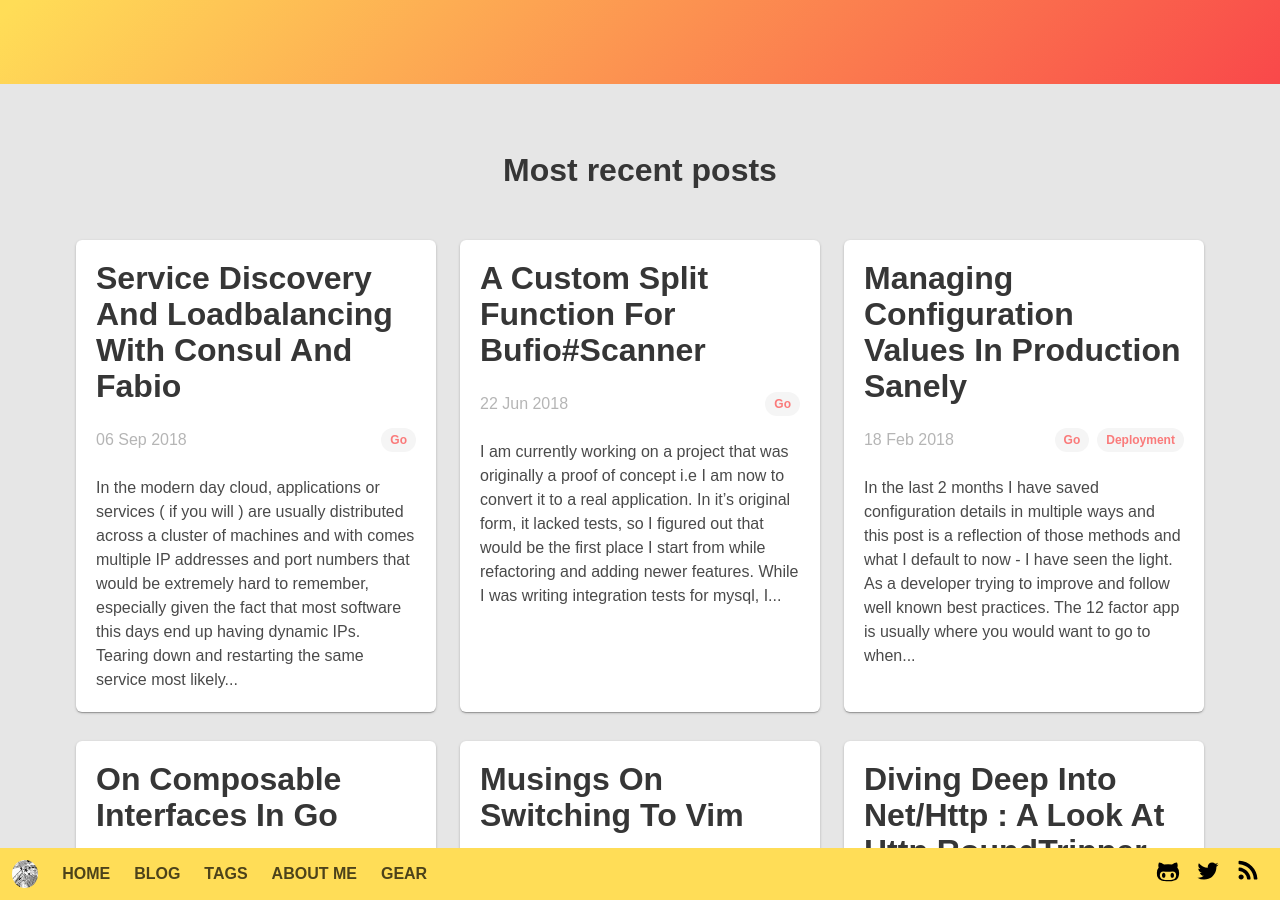
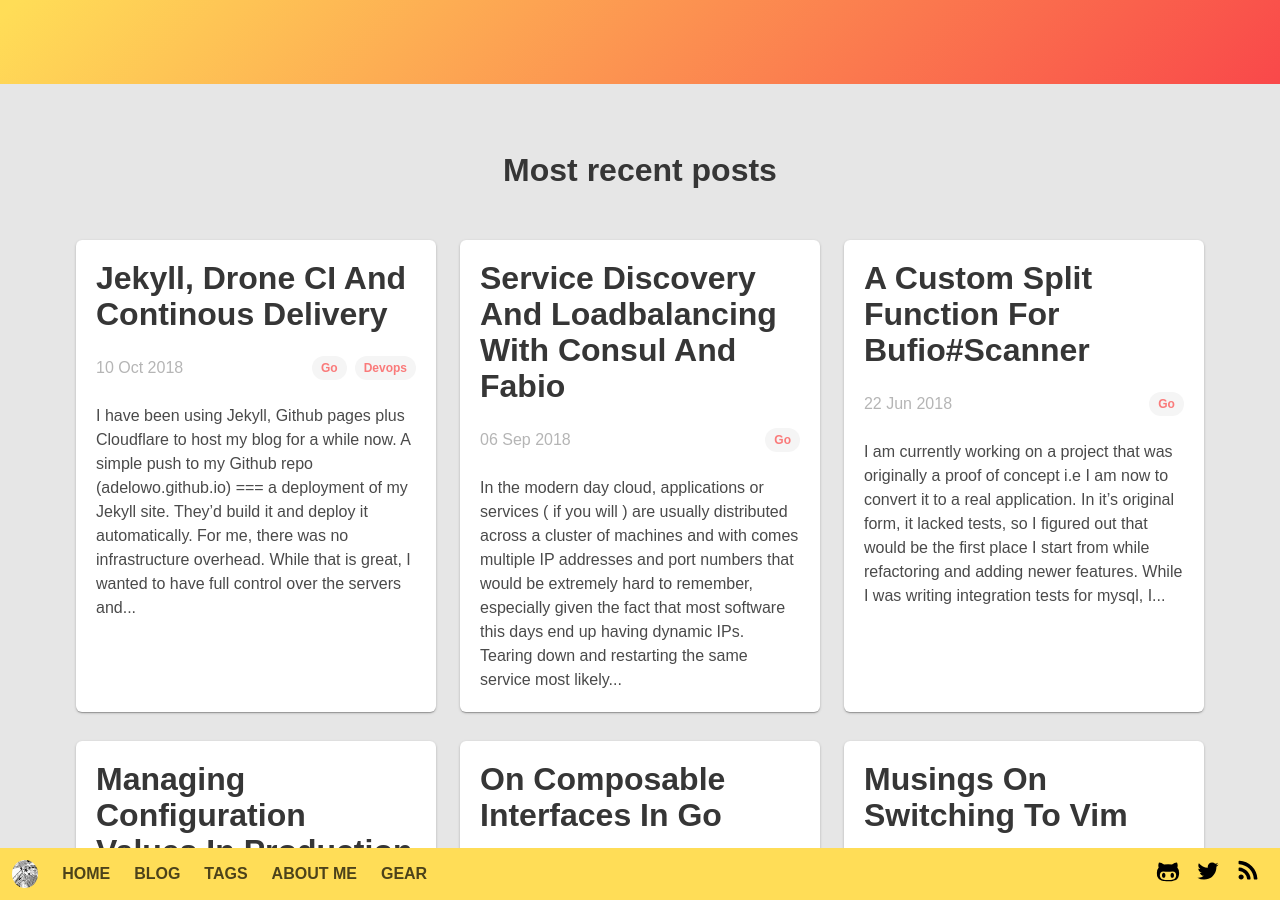
Before and after one commit to adelowo/portfolio, a Jekyll site: the page built from index.html, in a window 1280 px wide and 900 px high, scrolled down 455 px. Built offline with Jekyll 4.4.1, drawn with Linux system fonts in a browser that asks for light colours; some web fonts are replaced; some of the changed text lies outside the part shown.

Commit message:
started work on new blog post

```diff
--- a/_config.yml
+++ b/_config.yml
@@ -15,7 +15,7 @@ exclude:
 exclude: ['package.json', 'src', 'node_modules', 'Gemfile', 'Gemfile.lock','LICENSE','CNAME', 'README.md', 'yarn.lock', 'gulpfile.js']
 
 # Site settings
-title: Lanre-Adelowo - Software Developer interested in the web
+title: Lanre Adelowo - Software Developer interested in the web
 description: "A blog on Software Development"
 url: "https://lanre.wtf"
 # User settings
--- /dev/null
+++ b/_posts/2018-10-10-drone-ci-to-deploy-a-jekyll-site.md
@@ -0,0 +1,39 @@
+---
+layout: post
+tags: ["Go", "Devops"]
+title: "Jekyll, Drone CI and continous delivery"
+---
+
+I have been using Jekyll, Github pages plus Cloudflare to host my blog for a
+while now. A simple push to my Github repo (adelowo.github.io) `===` a
+deployment of my Jekyll site. They'd build it and deploy it automatically. For
+me, there was no infrastructure overhead.
+
+While that is great, I wanted to have full control over the servers and software
+for a couple reasons.
+
+- Selfhosting is (almost) always considered better.
+- I want a real TLS certificate. While kudos should be given to Cloudflare for
+  those free certificates, the way they basically work is "Connection is
+  encrypted from the browser or client to Cloudflare which then proxies the
+  request to the upstream server ***unecrypted***". I strongly believe in
+  security and would put anything except for a static site ( that does nothing
+  interesting ) behind a TLS connection. But that has changed now, I am even
+  putting static sites behind a TLS connection.
+- Devops : At my place of work, alongside writing software, I also do a lot of system
+  administration setting up internal and external services - Awesome work by the way.
+  I would not call what I do Devops (modern Devops ???).
+  All internal and external facing APIs are written in Golang, and are just an `scp` away plus
+  some restart logic (automated though). We use modern services (e.g we rely
+  on [consul](/blog/2018/02/18/managing-production-configuration/) [heavily](/blog/2018/09/06/loadbalancing-for-the-modern-web/)) but our deployment style is still pre Docker (pre Kubernetes ??? ).
+  The next step of action is to improve on those administration skills and
+  transform them into a more modern skillset, Devops.
+  > We are not fans of Docker for production. We do make use of it for
+  development though.
+  > Although, there is a unstarted project in which we could benefit from ___dockerizing___
+  everything and using an orchestrator like Kubernetes.
+
+
+### Drone CI
+
+Drone is a continous integration (s/integration/delivery) server written in Golang.
```
